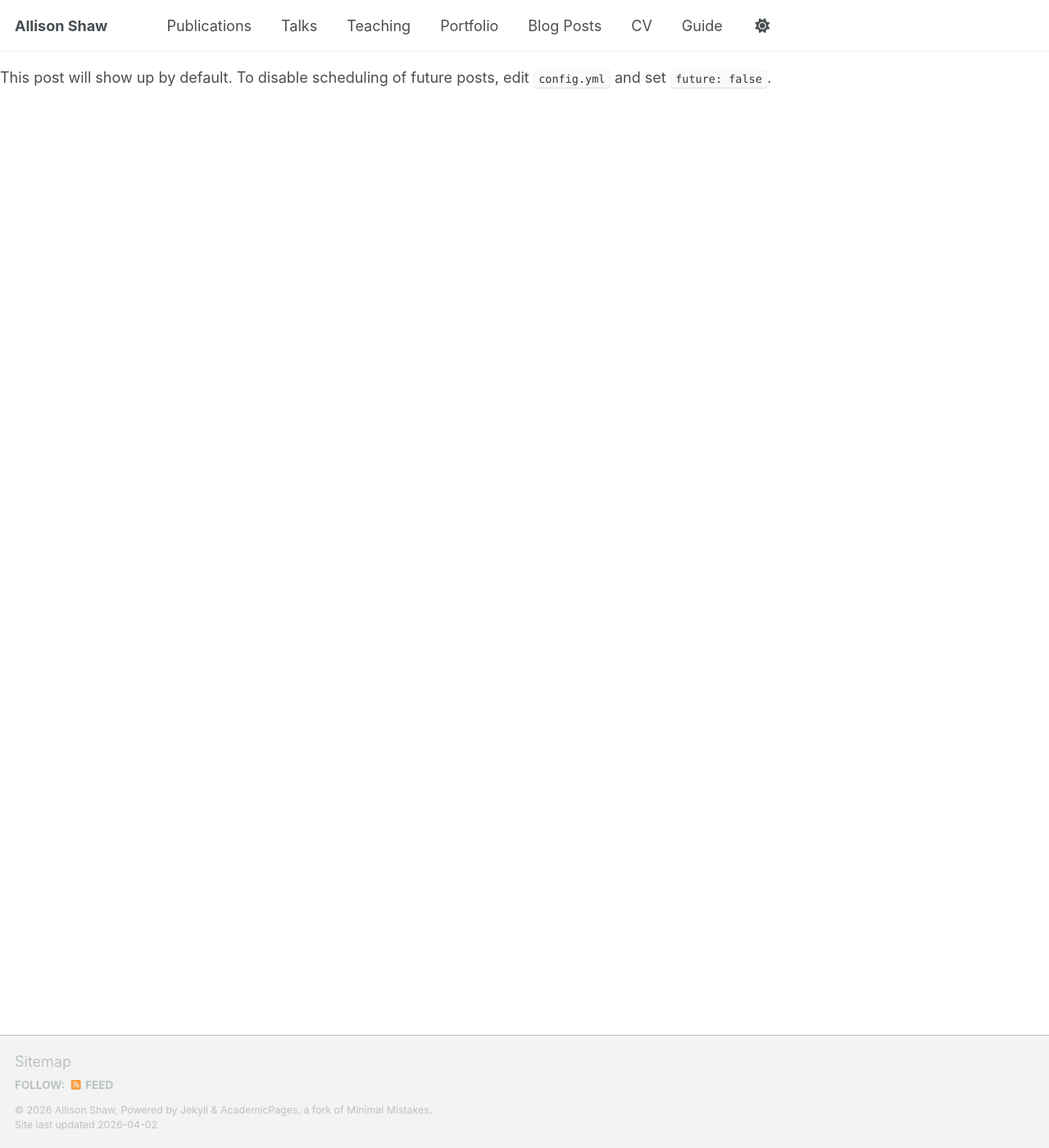
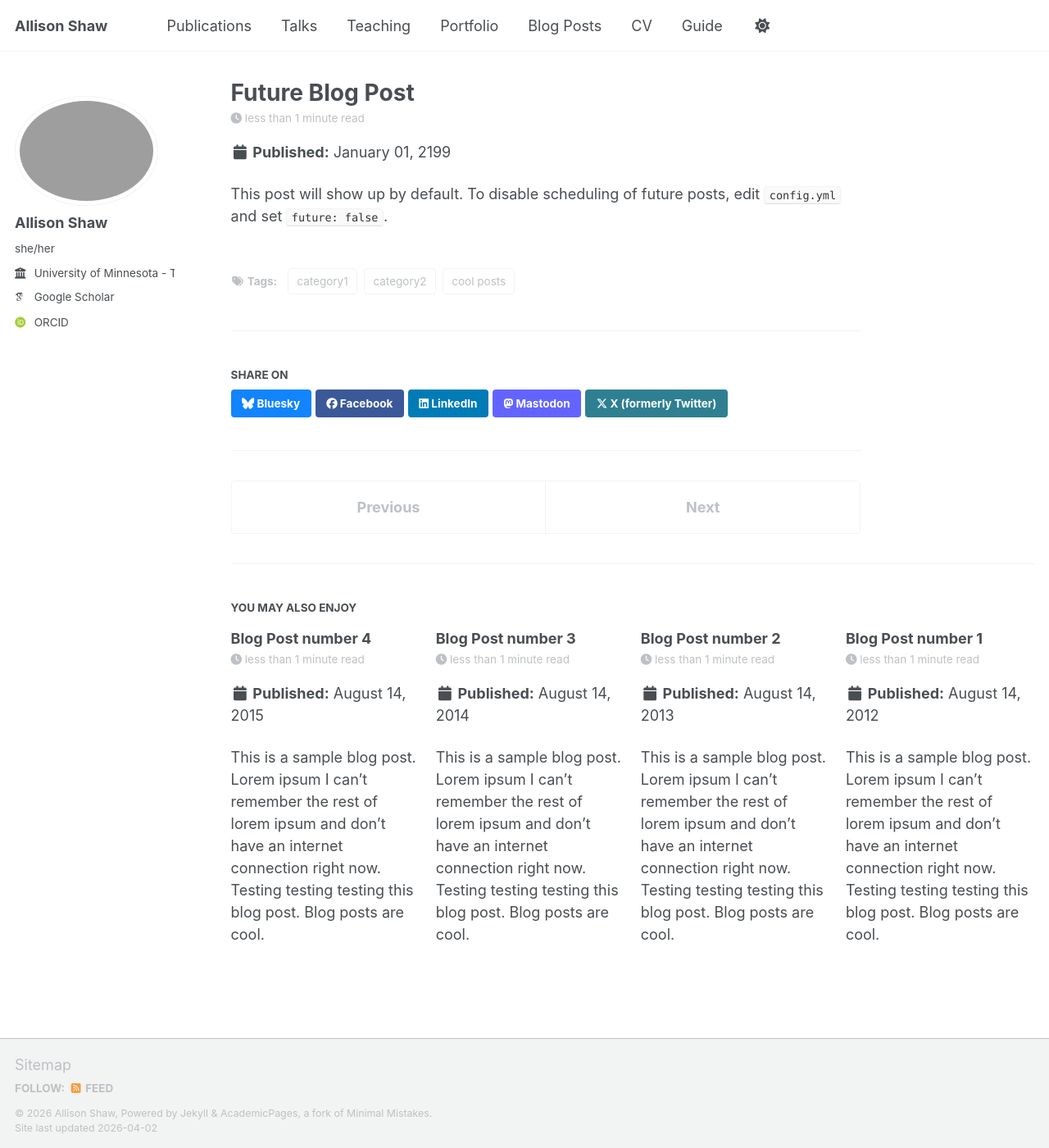
Before and after one commit to allisonkshaw/allisonkshaw.github.io, a Jekyll site: the page built from _posts/2199-01-01-future-post.md, in a window 1280 px wide and 1400 px high. Shown: the whole window at 82% size. Built offline with Jekyll 4.4.1, drawn with Linux system fonts in a browser that asks for light colours; some web fonts are replaced; a script bundle is joined from its source files by our own code; our own code applies the rules of GitHub Pages for plain Markdown files; library files that are not in the unit come from our copies; some of the changed lines change nothing that is shown.

Commit message:
Update _config.yml
revert some changes to see if I can un-break the removed sidebar

```diff
--- a/_config.yml
+++ b/_config.yml
@@ -236,60 +236,60 @@ kramdown:
 
 
 # These settings control how pages and collections are included in the site
-# defaults:
-#   # _posts
-#   - scope:
-#       path: ""
-#       type: posts
-#     values:
-#       layout: single
-#       author_profile: true
-#       read_time: true
-#       comments: true
-#       share: true
-#       related: true
-#   # _pages
-#   - scope:
-#       path: ""
-#       type: pages
-#     values:
-#       layout: single
-#       author_profile: true
-#   # _teaching
-#   - scope:
-#       path: ""
-#       type: teaching
-#     values:
-#       layout: single
-#       author_profile: true
-#       share: true
-#       comments: true
-#   # _publications
-#   - scope:
-#       path: ""
-#       type: publications
-#     values:
-#       layout: single
-#       author_profile: true
-#       share: true
-#       comments: true
-#   # _portfolio
-#   - scope:
-#       path: ""
-#       type: portfolio
-#     values:
-#       layout: single
-#       author_profile: true
-#       share: true
-#       comment: true
-#   # _talks
-#   - scope:
-#       path: ""
-#       type: talks
-#     values:
-#       layout: talk
-#       author_profile: true
-#       share: true
+defaults:
+  # _posts
+  - scope:
+      path: ""
+      type: posts
+    values:
+      layout: single
+      author_profile: true
+      read_time: true
+      comments: true
+      share: true
+      related: true
+  # _pages
+  - scope:
+      path: ""
+      type: pages
+    values:
+      layout: single
+      author_profile: true
+  # _teaching
+  - scope:
+      path: ""
+      type: teaching
+    values:
+      layout: single
+      author_profile: true
+      share: true
+      comments: true
+  # _publications
+  - scope:
+      path: ""
+      type: publications
+    values:
+      layout: single
+      author_profile: true
+      share: true
+      comments: true
+  # _portfolio
+  - scope:
+      path: ""
+      type: portfolio
+    values:
+      layout: single
+      author_profile: true
+      share: true
+      comment: true
+  # _talks
+  - scope:
+      path: ""
+      type: talks
+    values:
+      layout: talk
+      author_profile: true
+      share: true
 
 
 # Sass/SCSS
```
